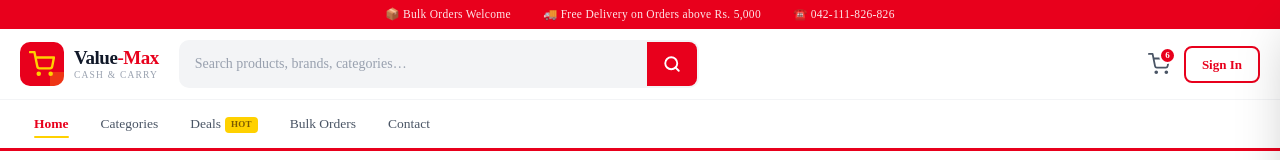
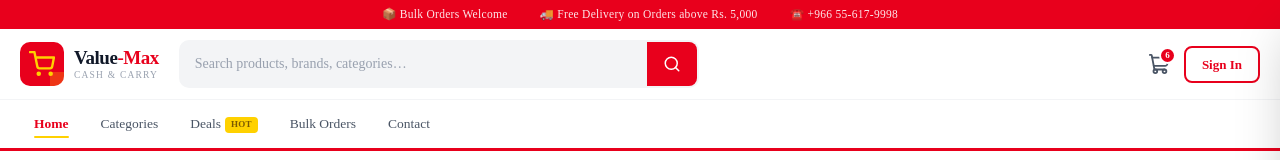
Before and after one commit to Valuemax-Carry/value-max, a Next.js app: page / in a window 1280 px wide. Shown: the top 160 px of the page. Built offline with nearby package versions, Linux system fonts and the light colour scheme.

Commit message:
completing navbar

```diff
--- a/components/app-shell/Navbar.js
+++ b/components/app-shell/Navbar.js
@@ -3,6 +3,7 @@
 import { useState, useEffect } from "react";
 import CartDrawer from "./Cart";
 import Link from "next/link";
+import { Search, Menu as LucideMenu, X as LucideX, ShoppingCart } from 'lucide-react'
 
 const CART_ITEMS = [
   { id: 1, name: "Basmati Rice 5kg", price: 1250, qty: 2, img: "🌾" },
@@ -41,7 +42,7 @@ export default function Navbar() {
         <div className="hidden md:flex bg-[#E8001C] justify-center gap-8 py-1.5 text-[11.5px] text-white/90 tracking-wide">
           <span>📦 Bulk Orders Welcome</span>
           <span>🚚 Free Delivery on Orders above Rs. 5,000</span>
-          <span>☎️ 042-111-826-826</span>
+          <span>☎️ +966 55-617-9998</span>
         </div>
 
         <div className="max-w-[1280px] mx-auto px-5 h-[70px] flex items-center gap-5">
@@ -73,27 +74,22 @@ export default function Navbar() {
                 placeholder="Search products, brands, categories…"
                 value={searchQuery}
                 onChange={(e) => setSearchQuery(e.target.value)}
-                onFocus={() => setSearchFocused(true)}
+                onFocus={() => { setSearchFocused(true); setCartOpen(false); }}
                 onBlur={() => setSearchFocused(false)}
               />
               <button className="bg-[#E8001C] hover:bg-[#c0001a] border-none px-4 h-11 flex items-center justify-center shrink-0 transition-colors duration-200 cursor-pointer">
-                <svg width="18" height="18" viewBox="0 0 24 24" fill="none" stroke="white" strokeWidth="2.5" strokeLinecap="round" strokeLinejoin="round">
-                  <circle cx="11" cy="11" r="8"/><line x1="21" y1="21" x2="16.65" y2="16.65"/>
-                </svg>
+                <Search size={18} color="white" />
               </button>
             </div>
           </div>
 
           <div className="flex items-center gap-1.5 ml-auto shrink-0">
             <button
-              onClick={() => setCartOpen(!cartOpen)}
+              onClick={() => { setCartOpen(!cartOpen); setMenuOpen(false); }}
               className="p-2 rounded-lg border-none bg-transparent text-gray-600 hover:bg-red-50 hover:text-[#E8001C] hover:scale-[1.08] transition-all duration-150 cursor-pointer relative flex items-center justify-center"
               aria-label="Cart"
             >
-              <svg width="22" height="22" viewBox="0 0 24 24" fill="none" stroke="currentColor" strokeWidth="2" strokeLinecap="round" strokeLinejoin="round">
-                <circle cx="9" cy="21" r="1"/><circle cx="20" cy="21" r="1"/>
-                <path d="M1 1h4l2.68 13.39a2 2 0 0 0 2 1.61h9.72a2 2 0 0 0 2-1.61L23 6H6"/>
-              </svg>
+              <ShoppingCart size={22} />
               {totalItems > 0 && (
                 <span className="absolute top-0.5 right-0.5 bg-[#E8001C] text-white text-[9px] font-bold min-w-[17px] h-[17px] rounded-full flex items-center justify-center border-2 border-white leading-none">
                   {totalItems}
@@ -106,18 +102,14 @@ export default function Navbar() {
             </button>
 
             <button
-              onClick={() => setMenuOpen(!menuOpen)}
+              onClick={() => { setMenuOpen(!menuOpen); setCartOpen(false); }}
               className="md:hidden flex items-center justify-center border border-gray-200 hover:border-[#E8001C] hover:text-[#E8001C] rounded-lg p-1.5 bg-transparent text-gray-700 cursor-pointer transition-colors duration-200"
               aria-label="Menu"
             >
               {menuOpen ? (
-                <svg width="20" height="20" viewBox="0 0 24 24" fill="none" stroke="currentColor" strokeWidth="2.5" strokeLinecap="round">
-                  <line x1="18" y1="6" x2="6" y2="18"/><line x1="6" y1="6" x2="18" y2="18"/>
-                </svg>
+                <LucideX size={20} />
               ) : (
-                <svg width="20" height="20" viewBox="0 0 24 24" fill="none" stroke="currentColor" strokeWidth="2.5" strokeLinecap="round">
-                  <line x1="3" y1="6" x2="21" y2="6"/><line x1="3" y1="12" x2="21" y2="12"/><line x1="3" y1="18" x2="21" y2="18"/>
-                </svg>
+                <LucideMenu size={20} />
               )}
             </button>
           </div>
@@ -153,13 +145,11 @@ export default function Navbar() {
                 placeholder="Search products…"
                 value={searchQuery}
                 onChange={(e) => setSearchQuery(e.target.value)}
-                onFocus={() => setSearchFocused(true)}
+                onFocus={() => { setSearchFocused(true); setCartOpen(false); }}
                 onBlur={() => setSearchFocused(false)}
               />
               <button className="bg-[#E8001C] hover:bg-[#c0001a] border-none px-4 h-10 flex items-center justify-center shrink-0 transition-colors duration-200 cursor-pointer">
-                <svg width="16" height="16" viewBox="0 0 24 24" fill="none" stroke="white" strokeWidth="2.5" strokeLinecap="round" strokeLinejoin="round">
-                  <circle cx="11" cy="11" r="8"/><line x1="21" y1="21" x2="16.65" y2="16.65"/>
-                </svg>
+                <Search size={16} color="white" />
               </button>
             </div>
 
@@ -167,7 +157,7 @@ export default function Navbar() {
               <Link
                 key={link.path}
                 href={link.path}
-                onClick={() => setMenuOpen(false)}
+                onClick={() => { setMenuOpen(false); setCartOpen(false); }}
                 className={`relative no-underline text-sm font-medium px-3.5 py-2.5 rounded-lg w-full transition-colors duration-150
                   ${link.label === "Home" ? "text-[#E8001C] font-semibold bg-red-50" : "text-gray-700 hover:text-[#E8001C] hover:bg-red-50"}`}
               >
```
Also changed, not shown: public/banner.jpeg (added).
